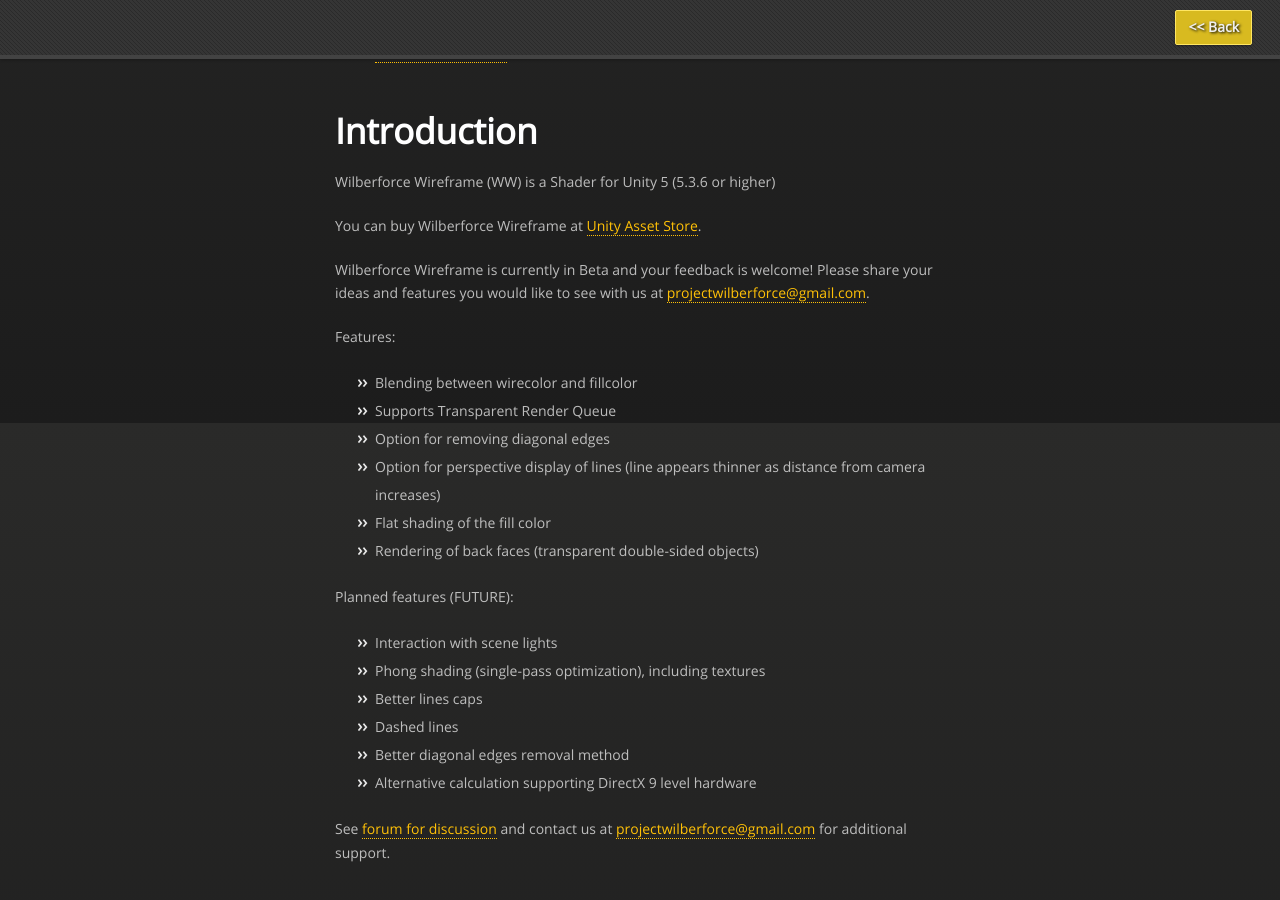
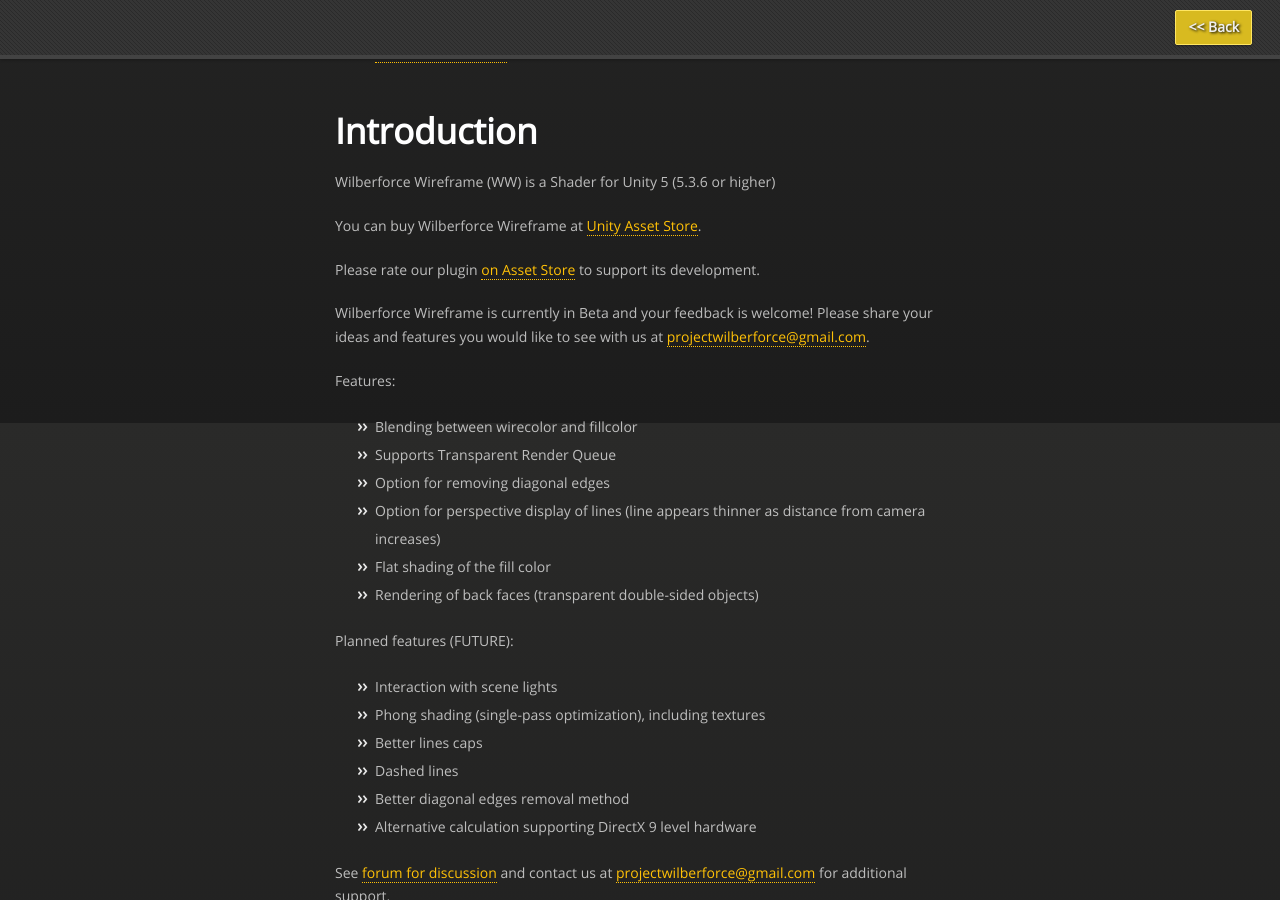
Before and after one commit to projectwilberforce/projectwilberforce.github.io, a Jekyll site: the page built from wireframe/index.md, in a window 1280 px wide and 900 px high, scrolled down 477 px. Built offline with Jekyll 4.4.1, drawn with Linux system fonts in a browser that asks for light colours; nearby versions of some CDN libraries.

Commit message:
Ratings begging added

```diff
--- a/wireframe/index.md
+++ b/wireframe/index.md
@@ -15,6 +15,8 @@ title: Wilberforce Wireframe Unity Plugin User Guide
 Wilberforce Wireframe (WW) is a Shader for Unity 5 (5.3.6 or higher)
 
 You can buy Wilberforce Wireframe at [Unity Asset Store](https://www.assetstore.unity3d.com/#!/content/81663).
+
+Please rate our plugin [on Asset Store](https://www.assetstore.unity3d.com/en/#!/account/downloads/search=Final%20Wireframe) to support its development.
 
 Wilberforce Wireframe is currently in Beta and your feedback is welcome! Please share your ideas and features you would like to see with us at <projectwilberforce@gmail.com>.
 
```
Also changed, not shown: vaomanual/index.md (+2 -0 lines).
